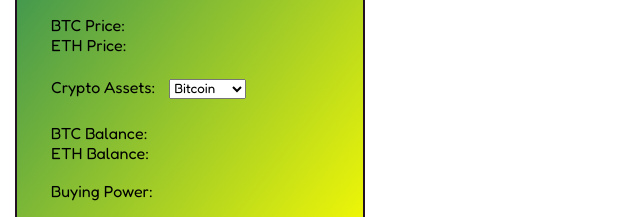
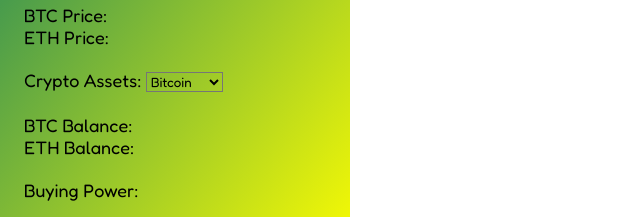
Before and after one commit to christiansansovich/hackathon, a browser extension: page index.html in a window 1280 px wide. Shown: the part 173-390 px from the top of the page, without its empty margins (0-640 px from the left). Drawn offline with Linux system fonts and the light colour scheme; no server answers.

Commit message:
All working in Chrome, no updating prices

```diff
--- a/style.css
+++ b/style.css
@@ -1,13 +1,14 @@
 * {
     box-sizing: border-box;
-    margin: 5;
+    background: none;
+    margin: 0;
     padding: 0;
 }
 .main {
     background-image: linear-gradient(to bottom right, rgb(28, 131, 95), yellow);
     width: 350px;
     height: 450px;
-    border: 2px solid #212;
+    /* border: 2px solid #212; */
     display: flex;
     -webkit-box-pack: justify;
     justify-content: space-between;
@@ -17,6 +18,8 @@
     padding-left: 24px;
     padding-right: 24px;
     padding-bottom: 0px;
+    font-size: 18px;
+    /* border-radius: 15px; */
 }
 .title {
     display: flex;
@@ -87,6 +90,8 @@
 .buybtn {
     display: flex;
     justify-content: center;
+    padding-bottom: 5px;
+
 }
 .buy {
     display: flex;
```
Also changed, not shown: manifest.json.
